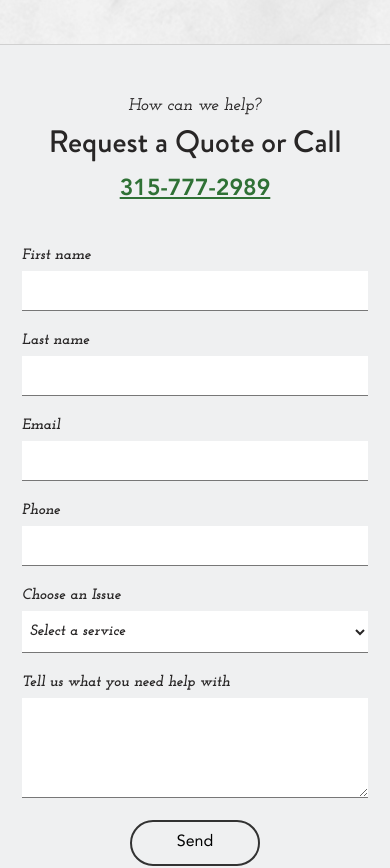
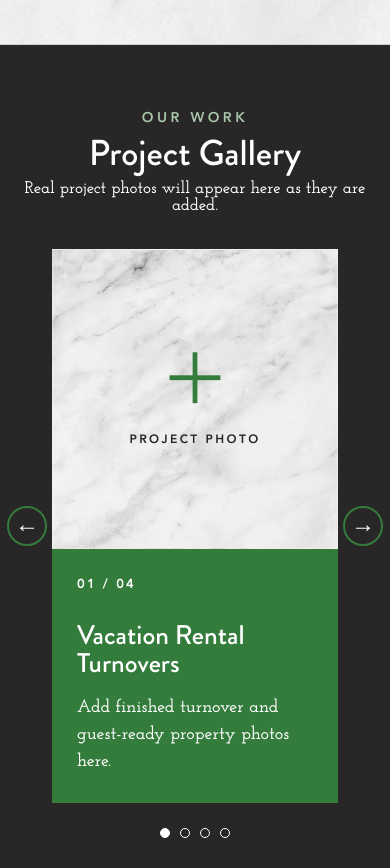
Before and after one commit to chrismuha/comlacht, a Vue app: page / in a window 390 px wide. Shown: the part 3400-4268 px from the top of the page. Built offline with nearby package versions, Linux system fonts and the light colour scheme.

Commit message:
Add local SEO and responsive project gallery

```diff
--- a/index.html
+++ b/index.html
@@ -1,11 +1,53 @@
 <!DOCTYPE html>
-<html lang="">
+<html lang="en-US">
 
 <head>
   <meta charset="UTF-8">
   <link rel="icon" href="/src/assets/icons/favicon.ico">
   <meta name="viewport" content="width=device-width, initial-scale=1.0">
-  <title>Comlacht</title>
+  <title>Comlacht | Cleaning &amp; Property Services in Northern New York</title>
+  <meta name="description" content="Comlacht provides insured, owner-operated cleaning and property services for vacation rentals, residences, businesses, motels, lodges, investors and realtors across six Northern New York counties.">
+  <meta name="theme-color" content="#347c3c">
+  <link rel="canonical" href="https://muhachris297.github.io/comlacht/">
+
+  <meta property="og:type" content="website">
+  <meta property="og:locale" content="en_US">
+  <meta property="og:site_name" content="Comlacht">
+  <meta property="og:title" content="Comlacht | Cleaning &amp; Property Services">
+  <meta property="og:description" content="Insured, owner-operated cleaning and property services serving Lewis, Jefferson, Herkimer, Hamilton, Oneida and St. Lawrence counties.">
+  <meta property="og:url" content="https://muhachris297.github.io/comlacht/">
+  <meta property="og:image" content="https://raw.githubusercontent.com/muhachris297/comlacht/main/src/assets/images/logo.jpg">
+  <meta property="og:image:alt" content="Comlacht logo">
+  <meta name="twitter:card" content="summary_large_image">
+  <meta name="twitter:title" content="Comlacht | Cleaning &amp; Property Services">
+  <meta name="twitter:description" content="Insured, owner-operated property services serving Northern New York.">
+  <meta name="twitter:image" content="https://raw.githubusercontent.com/muhachris297/comlacht/main/src/assets/images/logo.jpg">
+
+  <script type="application/ld+json">
+  {
+    "@context": "https://schema.org",
+    "@type": "LocalBusiness",
+    "name": "Comlacht",
+    "description": "Insured, owner-operated cleaning and property services specializing in vacation rental operations and hospitality in Northern New York.",
+    "url": "https://muhachris297.github.io/comlacht/",
+    "telephone": "+1-315-777-2989",
+    "email": "comlacht@gmail.com",
+    "image": "https://raw.githubusercontent.com/muhachris297/comlacht/main/src/assets/images/logo.jpg",
+    "areaServed": [
+      { "@type": "AdministrativeArea", "name": "Lewis County, New York" },
+      { "@type": "AdministrativeArea", "name": "Jefferson County, New York" },
+      { "@type": "AdministrativeArea", "name": "Herkimer County, New York" },
+      { "@type": "AdministrativeArea", "name": "Hamilton County, New York" },
+      { "@type": "AdministrativeArea", "name": "Oneida County, New York" },
+      { "@type": "AdministrativeArea", "name": "St. Lawrence County, New York" }
+    ],
+    "knowsAbout": [
+      "Vacation rental cleaning", "Co-hosting", "Property management", "Residential cleaning",
+      "Business cleaning", "Linen service", "Carpet cleaning", "Motel and lodge cleaning",
+      "Investor and realtor property services"
+    ]
+  }
+  </script>
 </head>
 
 <body>
--- a/src/Views/HomeView.vue
+++ b/src/Views/HomeView.vue
@@ -2,6 +2,7 @@
 import { ref } from 'vue'
 import logo from '@/assets/images/logo.jpg'
 import chamberBadge from '@/assets/images/badge.jpg'
+import ProjectGallery from '@/components/home/ProjectGallery.vue'
 
 const menuOpen = ref(false)
 const sent = ref(false)
@@ -36,6 +37,7 @@ function submitForm(event) {
         <a href="#services">Vacation Rental</a>
         <a href="#services">Residential</a>
         <a href="#services">Co-Hosting / Property Management</a>
+        <a href="#gallery">Gallery</a>
         <a href="#why-comlacht">Why Comlacht</a>
         <a href="#contact">Contact</a>
       </nav>
@@ -110,6 +112,8 @@ function submitForm(event) {
         <p class="service-email">Email: <a href="mailto:comlacht@gmail.com">comlacht@gmail.com</a></p>
       </section>
 
+      <ProjectGallery />
+
       <section id="contact" class="contact">
         <div class="contact-heading">
           <p>How can we help?</p>
--- /dev/null
+++ b/src/components/home/ProjectGallery.vue
@@ -0,0 +1,95 @@
+<script setup>
+import { ref } from 'vue'
+
+const slides = [
+  { title: 'Vacation Rental Turnovers', description: 'Add finished turnover and guest-ready property photos here.' },
+  { title: 'Residential & Business', description: 'Add before-and-after residential and commercial cleaning photos here.' },
+  { title: 'Linens & Hospitality', description: 'Add linen preparation, motel and lodge service photos here.' },
+  { title: 'Property Management', description: 'Add co-hosting, investor and realtor property-care photos here.' },
+]
+
+const currentIndex = ref(0)
+let pointerStart = 0
+
+function show(index) {
+  currentIndex.value = (index + slides.length) % slides.length
+}
+
+function pointerDown(event) {
+  pointerStart = event.clientX
+  event.currentTarget.setPointerCapture?.(event.pointerId)
+}
+
+function pointerUp(event) {
+  const distance = event.clientX - pointerStart
+  if (Math.abs(distance) >= 45) show(currentIndex.value + (distance < 0 ? 1 : -1))
+}
+</script>
+
+<template>
+  <section id="gallery" class="project-gallery" aria-labelledby="gallery-title">
+    <div class="gallery-heading">
+      <p>OUR WORK</p>
+      <h2 id="gallery-title">Project Gallery</h2>
+      <p>Real project photos will appear here as they are added.</p>
+    </div>
+
+    <div class="gallery-slider" tabindex="0" aria-roledescription="carousel" aria-label="Comlacht project categories" @keydown.left="show(currentIndex - 1)" @keydown.right="show(currentIndex + 1)" @pointerdown="pointerDown" @pointerup="pointerUp">
+      <button type="button" class="gallery-arrow previous" aria-label="Previous project category" @click="show(currentIndex - 1)">←</button>
+      <div class="gallery-track" :style="{ transform: `translateX(-${currentIndex * 100}%)` }">
+        <article v-for="(slide, index) in slides" :key="slide.title" class="gallery-slide" :aria-hidden="index !== currentIndex">
+          <div class="photo-slot" aria-hidden="true">
+            <span>＋</span>
+            <small>PROJECT PHOTO</small>
+          </div>
+          <div class="slide-copy">
+            <p>{{ String(index + 1).padStart(2, '0') }} / {{ String(slides.length).padStart(2, '0') }}</p>
+            <h3>{{ slide.title }}</h3>
+            <p>{{ slide.description }}</p>
+          </div>
+        </article>
+      </div>
+      <button type="button" class="gallery-arrow next" aria-label="Next project category" @click="show(currentIndex + 1)">→</button>
+    </div>
+
+    <div class="gallery-dots" aria-label="Choose project category">
+      <button v-for="(slide, index) in slides" :key="slide.title" type="button" :class="{ active: index === currentIndex }" :aria-label="`Show ${slide.title}`" :aria-current="index === currentIndex ? 'true' : undefined" @click="show(index)"></button>
+    </div>
+  </section>
+</template>
+
+<style scoped>
+.project-gallery { padding: 65px 0 58px; background: #282626; color: white; overflow: hidden; }
+.gallery-heading { padding: 0 45px; text-align: center; }
+.gallery-heading > p:first-child { margin: 0; color: #a8c7aa; font: 700 14px Avenir, sans-serif; letter-spacing: .25em; }
+.gallery-heading h2 { margin: 8px 0 9px; font: 500 clamp(36px, 6vw, 56px)/1 'Brandon Grot', Avenir, sans-serif; }
+.gallery-heading > p:last-child { margin: 0 0 35px; font: 600 17px 'Josefin Slab', serif; }
+.gallery-slider { position: relative; width: 100%; overflow: hidden; touch-action: pan-y; cursor: grab; outline-offset: -4px; }
+.gallery-slider:active { cursor: grabbing; }
+.gallery-track { display: flex; transition: transform .45s cubic-bezier(.22, 1, .36, 1); }
+.gallery-slide { min-width: 100%; padding: 0 90px; display: grid; grid-template-columns: minmax(0, 1.45fr) minmax(230px, .75fr); align-items: stretch; }
+.photo-slot { min-height: 420px; display: grid; place-content: center; gap: 12px; text-align: center; background: linear-gradient(#ffffff12, #ffffff08), url('../../assets/images/wix-hero.jpg') center / cover; border: 1px solid #ffffff40; color: #347c3c; }
+.photo-slot span { font: 300 70px/1 Avenir, sans-serif; }
+.photo-slot small { color: #282626; font: 700 12px Avenir, sans-serif; letter-spacing: .2em; }
+.slide-copy { padding: 48px 38px; display: flex; flex-direction: column; justify-content: center; background: #347c3c; }
+.slide-copy > p:first-child { margin: 0 0 28px; font: 700 13px Avenir, sans-serif; letter-spacing: .17em; }
+.slide-copy h3 { margin: 0 0 17px; font: 500 clamp(27px, 4vw, 39px)/1.05 'Brandon Grot', Avenir, sans-serif; }
+.slide-copy > p:last-child { margin: 0; font: 600 18px/1.5 'Josefin Slab', serif; }
+.gallery-arrow { position: absolute; top: 50%; z-index: 2; width: 50px; height: 50px; display: grid; place-items: center; transform: translateY(-50%); border: 2px solid #347c3c; border-radius: 50%; background: #282626; color: white; font-size: 24px; cursor: pointer; }
+.gallery-arrow:hover { background: #347c3c; }
+.previous { left: 20px; }
+.next { right: 20px; }
+.gallery-dots { margin-top: 25px; display: flex; justify-content: center; gap: 10px; }
+.gallery-dots button { width: 10px; height: 10px; padding: 0; border: 1px solid white; border-radius: 50%; background: transparent; cursor: pointer; }
+.gallery-dots button.active { background: white; }
+@media (max-width: 760px) {
+  .gallery-heading { padding: 0 22px; }
+  .gallery-slide { padding: 0 52px; grid-template-columns: 1fr; }
+  .photo-slot { min-height: 300px; }
+  .slide-copy { min-height: 210px; padding: 28px 25px; }
+  .gallery-arrow { width: 40px; height: 40px; }
+  .previous { left: 7px; }
+  .next { right: 7px; }
+}
+@media (prefers-reduced-motion: reduce) { .gallery-track { transition: none; } }
+</style>
```
